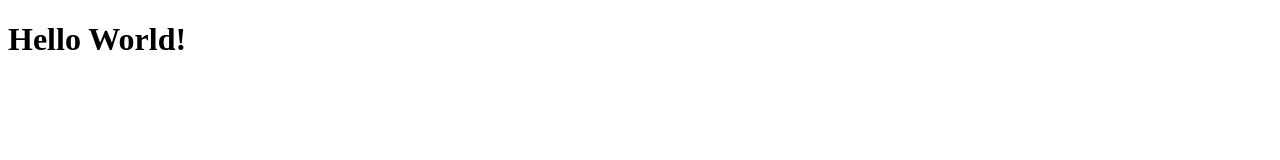
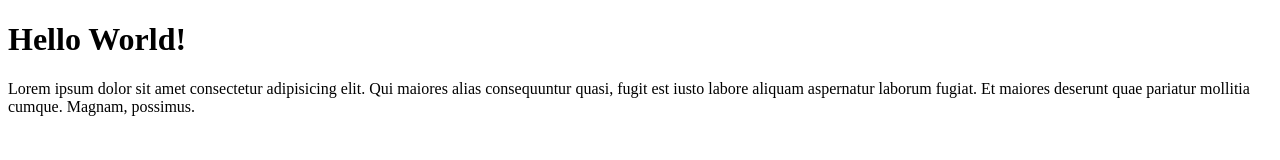
Before and after one commit to aulmbrella/aul-git-test, a plain HTML site: page index.html in a window 1280 px wide. Drawn offline with Linux system fonts and the light colour scheme.

Commit message:
menambahkan paragraf

```diff
--- a/index.html
+++ b/index.html
@@ -8,5 +8,6 @@
   </head>
   <body>
     <h1>Hello World!</h1>
+    <p>Lorem ipsum dolor sit amet consectetur adipisicing elit. Qui maiores alias consequuntur quasi, fugit est iusto labore aliquam aspernatur laborum fugiat. Et maiores deserunt quae pariatur mollitia cumque. Magnam, possimus.</p>
   </body>
 </html>
```
